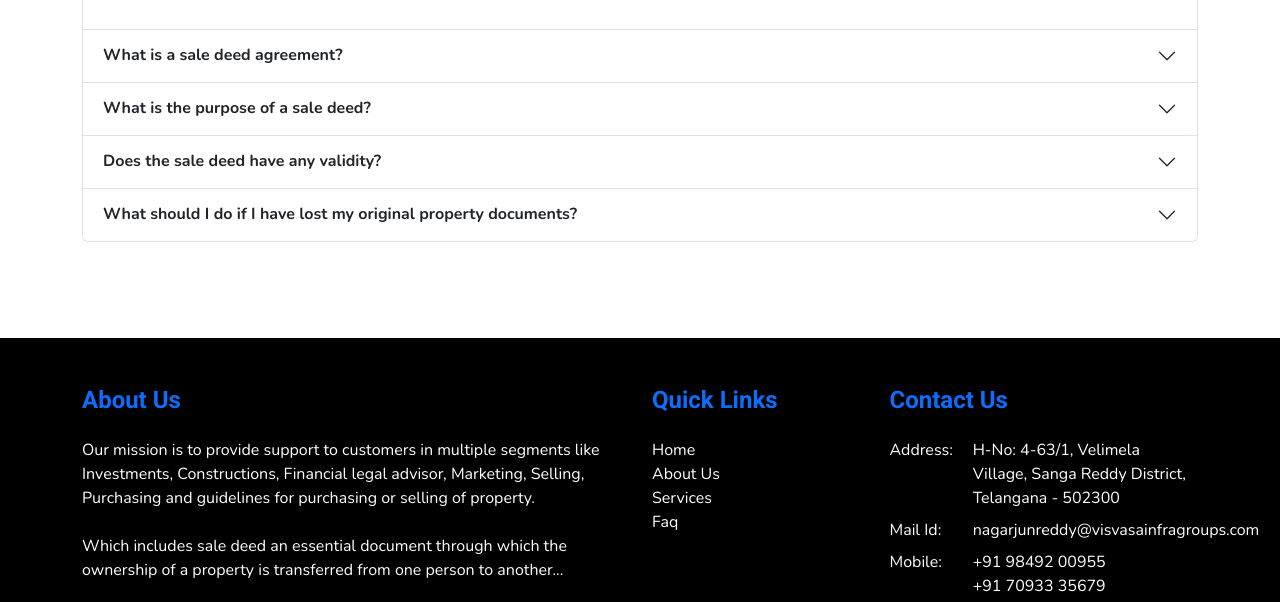
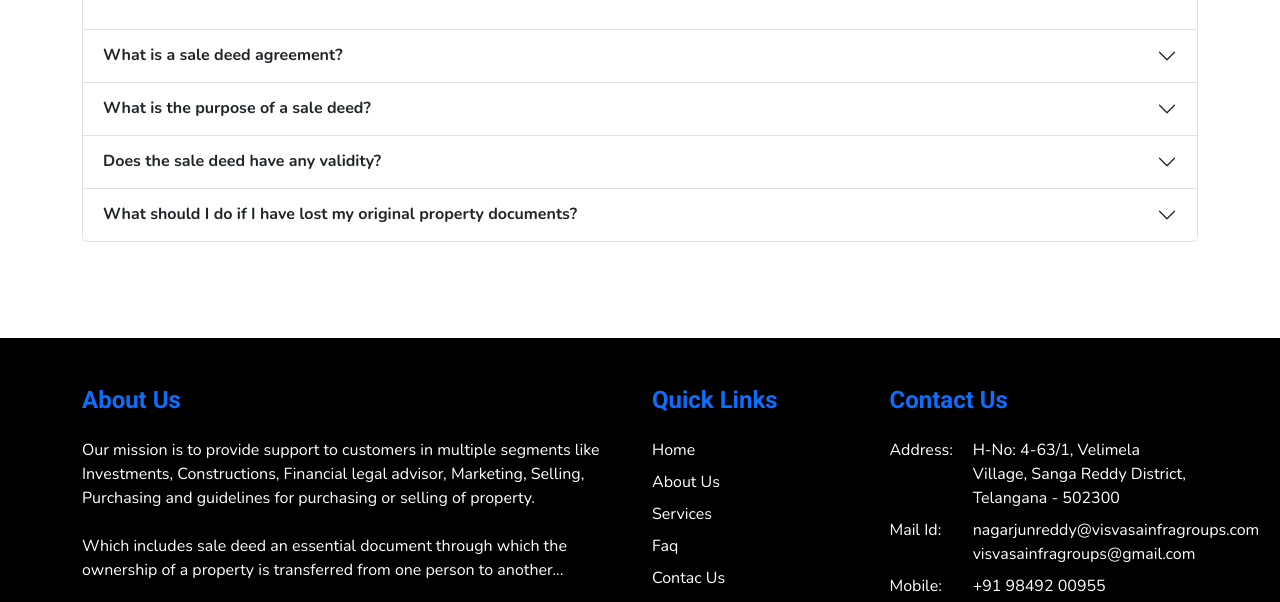
Before and after one commit to Visvasa-Infra-Groups/home, a plain HTML site: page index.html in a window 1280 px wide. Shown: the part 2818-3420 px from the top of the page. Drawn offline with nearby package versions, Linux system fonts and the light colour scheme.

Commit message:
Add files via upload
3rd commit

```diff
--- a/index.html
+++ b/index.html
@@ -55,7 +55,8 @@
                 <div class='row'>
                     <div class="col-xl-8 col-lg-8 col-md-8">
                         <div class="content py-5 my-4">
-                            <h1 class='display-5 text-white mb-4 fw-bolder font-Roboto'>Real estate groups that simplifies land, documentation and legal advise with hassles.</h1>
+                            <h1 class='display-5 text-white mb-4 fw-bolder font-Roboto'>Real estate groups that
+                                simplifies land, documentation and legal advise with hassles.</h1>
                         </div>
                     </div>
                 </div>
@@ -153,7 +154,9 @@
                 <div class="row mb-5">
                     <div class="col-xl-8 col-lg-8 col-md-10 mx-auto text-center">
                         <h3 class="font-Roboto fw-bolder">Our Services</h3>
-                        <p>Our mission is to provide support to customers in multiple segments like Investments, Constructions, Financial legal advisor, Marketing, Selling, Purchasing and guidelines for purchasing or selling of property.</p>
+                        <p>Our mission is to provide support to customers in multiple segments like Investments,
+                            Constructions, Financial legal advisor, Marketing, Selling, Purchasing and guidelines for
+                            purchasing or selling of property.</p>
                     </div>
                 </div>
                 <div class="row gy-5 justify-content-center">
@@ -402,16 +405,13 @@
                         <div class="row">
                             <div class="col-lg-5 col-md-5">
                                 <h4 class="footer-title text-primary font-Roboto fw-bolder mb-4">Quick Links</h4>
-                                <ul class="list-unstyled">
-                                    <li><a href="#home" class="text-white text-decoration-none"
-                                            target="_blank">Home</a></li>
-                                    <li><a href="#aboutus" class="text-white text-decoration-none" target="_blank">About
-                                            Us</a></li>
-                                    <li><a href="#services" class="text-white text-decoration-none"
-                                            target="_blank">Services</a></li>
-                                    <li><a href="#faq" class="text-white text-decoration-none"
-                                            target="_blank">Faq</a></li>
-                                </ul>
+                                <div class="navbar-nav gap-2 flex-column ms-auto mb-2 mb-lg-0">
+                                    <a class="nav-link p-0" href="#home">Home</a>
+                                    <a class="nav-link p-0" href="#aboutus">About Us</a>
+                                    <a class="nav-link p-0" href="#services">Services</a>
+                                    <a class="nav-link p-0" href="#faq">Faq</a>
+                                    <a class="nav-link p-0" href="#contactus">Contac Us</a>
+                                </div>
                             </div>
                             <div class="col-lg-7 col-md-7">
                                 <h4 class="footer-title text-primary font-Roboto fw-bolder mb-4">Contact Us</h4>
@@ -426,11 +426,13 @@
                                         <div class="col-9">
                                             <a href="mailto:nagarjun@visvasainfragroups.com"
                                                 class="text-white text-decoration-none">nagarjunreddy@visvasainfragroups.com</a>
+                                            <a href="mailto:visvasainfragroups@gmail.com"
+                                                class="text-white text-decoration-none">visvasainfragroups@gmail.com</a>
                                         </div>
                                     </li>
                                     <li class="row align-items-start mb-2">
                                         <div class="col-3">Mobile:</div>
-                                        <div class="col-9">+91 98492 00955 <br/> +91 70933 35679</div>
+                                        <div class="col-9">+91 98492 00955 <br /> +91 70933 35679</div>
                                     </li>
                                 </ul>
                                 <div class="hstack gap-2">
```
